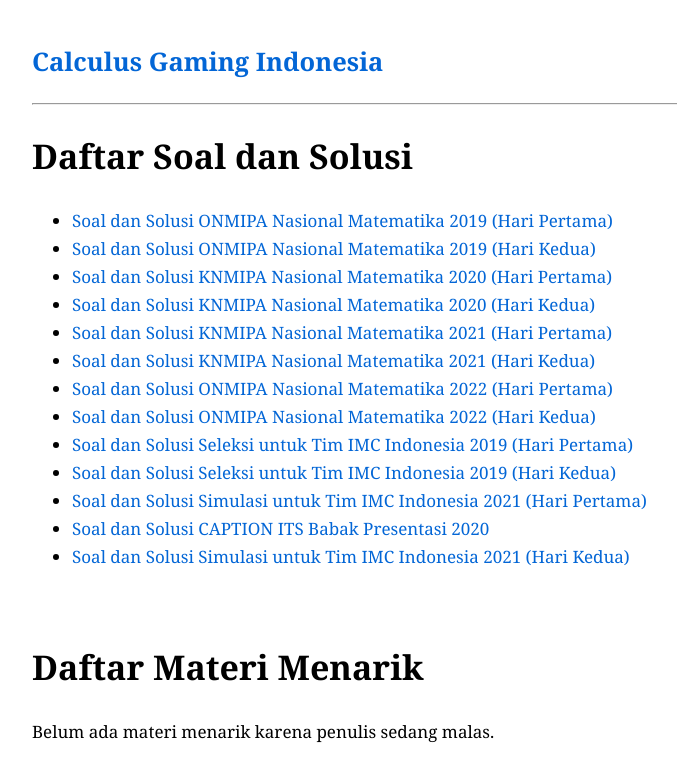
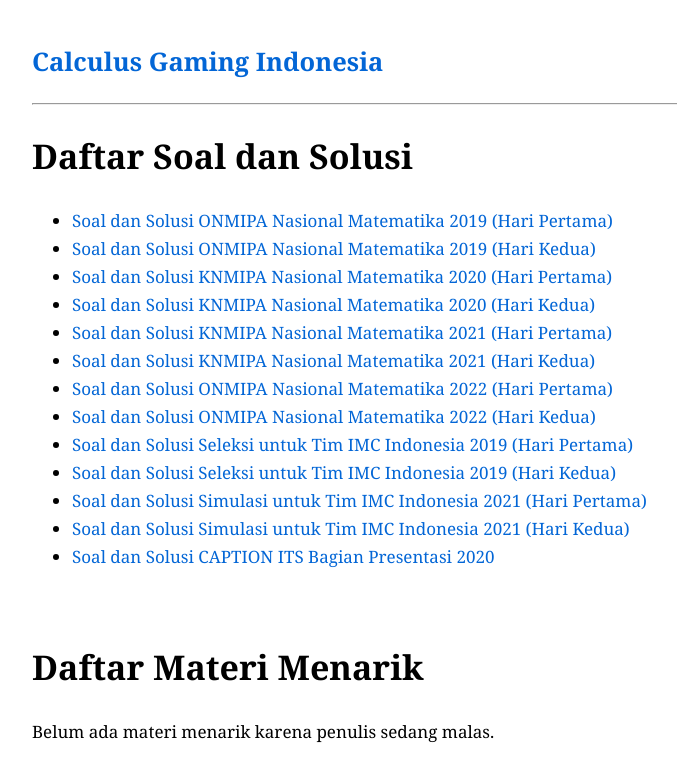
Before and after one commit to calculusgamingindonesia/calculusgamingindonesia.github.io, a Jekyll site: the page built from index.html, in a window 1280 px wide. Shown: the top 782 px of the page, without its empty margins (208-885 px from the left). Built offline with Jekyll 4.4.1, drawn with Linux system fonts in a browser that asks for light colours; some web fonts are replaced.

Commit message:
Update 2026-07-03-caption-its-pre-2020.md

```diff
--- a/_posts/2026-07-03-caption-its-pre-2020.md
+++ b/_posts/2026-07-03-caption-its-pre-2020.md
@@ -1,9 +1,9 @@
 ---
 layout: default
-title: "Soal dan Solusi CAPTION ITS Babak Presentasi 2020"
+title: "Soal dan Solusi CAPTION ITS Bagian Presentasi 2020"
 date: 2026-07-02
 category: soaldansolusi
-urutan: 204
+urutan: 301
 ---
 
 <div style="text-align: center; margin-bottom: 40px;">
```
